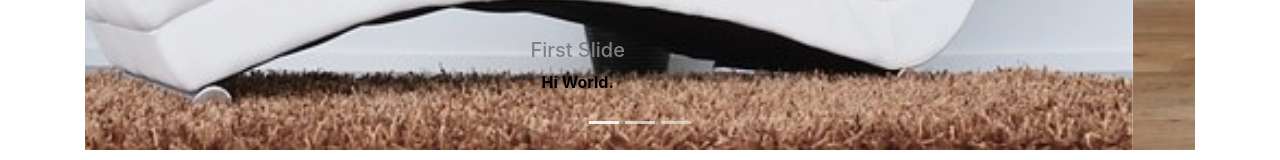
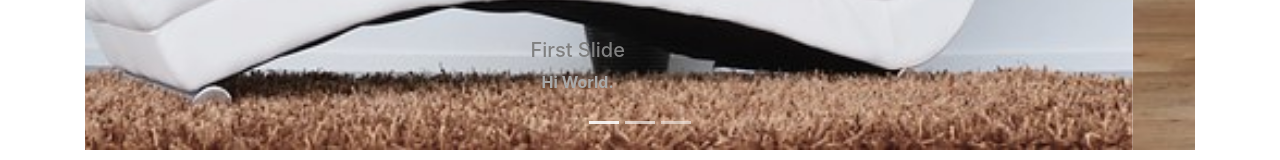
Before and after one commit to mousaayoubi/carousel, a plain HTML site: page index.html in a window 1280 px wide. Shown: the part 590-750 px from the top of the page. Drawn offline with nearby package versions, Linux system fonts and the light colour scheme.

Commit message:
Update index.html

```diff
--- a/index.html
+++ b/index.html
@@ -19,7 +19,7 @@
         color: grey;
       }
       p {
-        color: black;
+        color: darkgrey;
         font-weight: bold;
       }
     </style>
```
